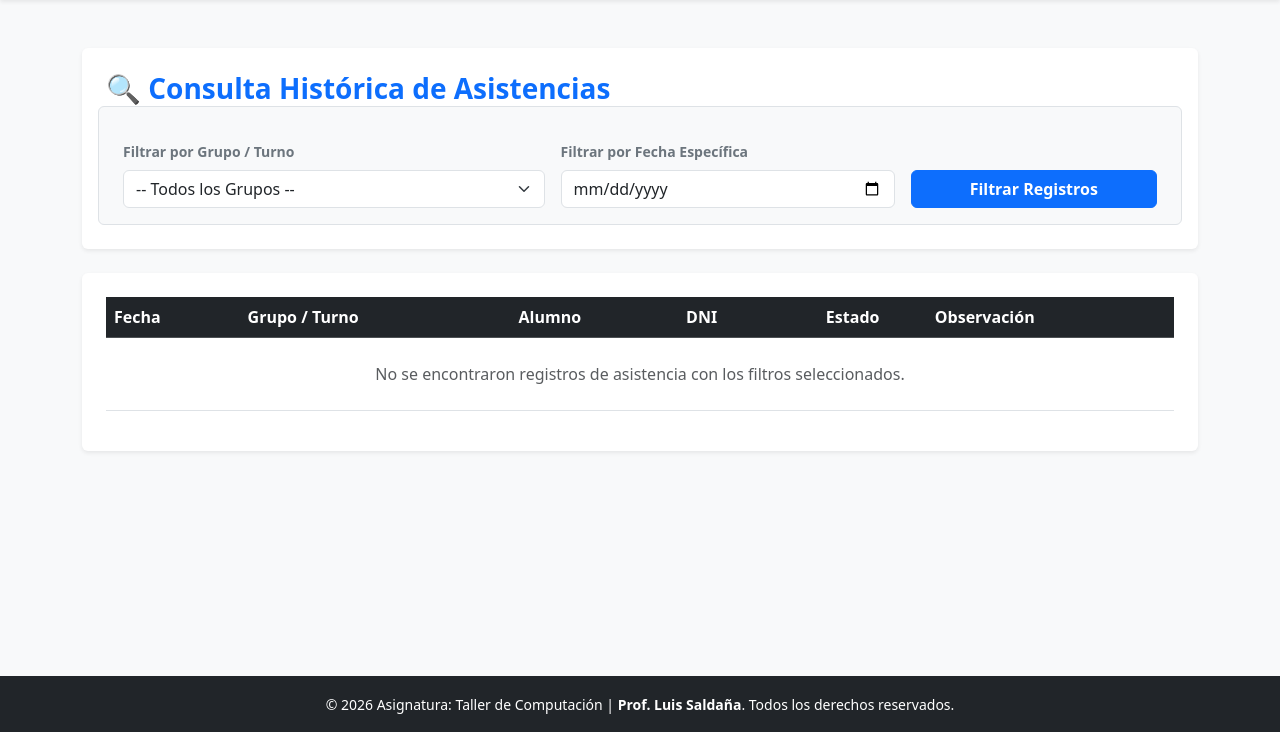
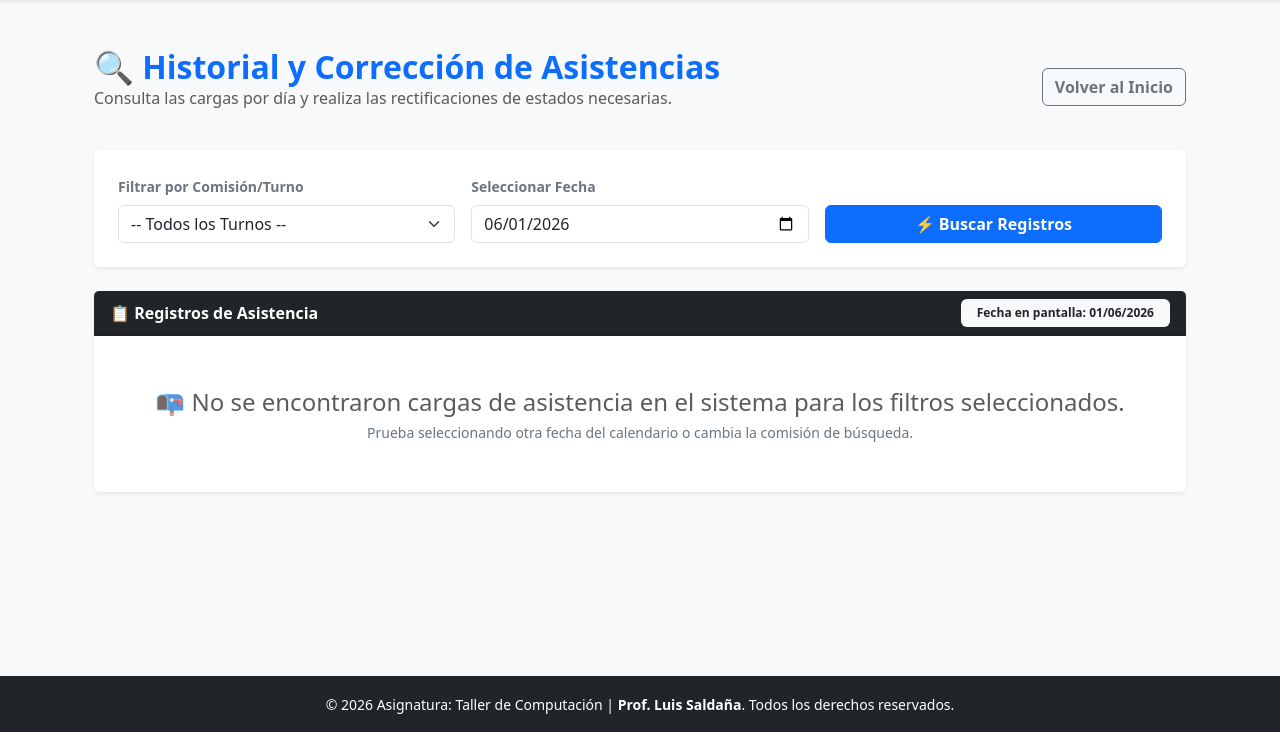
Before and after one commit to profeluissaldana/MipaginaWebTaller, a Flask app: page /docente/historial_asistencias in a window 1280 px wide. Shown: the part 68-800 px from the top of the page. Run offline with Flask 3, Linux system fonts and the light colour scheme; the visitor is signed in with stand-in values (Sample User, id 1); data comes from the database, SQL or seed files in the repository; data that the repository does not hold is empty.

Commit message:
Historial interactivo con fecha por defecto y correccion de estados en vivo

```diff
--- a/app.py
+++ b/app.py
@@ -667,6 +667,9 @@ def usuario_autenticado():
 # =========================================================================
 # PANEL DOCENTE: CONSULTA HISTÓRICA DE ASISTENCIAS POR GRUPO
 # =========================================================================
+# =========================================================================
+# PANEL DOCENTE: CONSULTA HISTÓRICA DE ASISTENCIAS CON FECHA POR DEFECTO
+# =========================================================================
 @app.route('/docente/historial_asistencias')
 def historial_asistencias():
     if not session.get('is_admin'):
@@ -676,6 +679,10 @@ def historial_asistencias():
     turnos = Turno.query.all()
     turno_id = request.args.get('turno_id', type=int)
     fecha_filtro = request.args.get('fecha', type=str) # Formato YYYY-MM-DD
+
+    # SI EL DOCENTE NO ELIGIÓ FECHA, SE ESTABLECE LA FECHA ACTUAL POR DEFECTO
+    if not fecha_filtro:
+        fecha_filtro = date.today().strftime('%Y-%m-%d')
 
     query = db.session.query(Asistencia).join(Alumno)
 
@@ -688,14 +695,45 @@ def historial_asistencias():
         except ValueError:
             pass
 
-    # Traemos las asistencias ordenadas por fecha reciente y apellido
-    asistencias = query.order_by(Asistencia.fecha.desc(), Alumno.apellido.asc()).all()
+    # Traemos las asistencias ordenadas por apellido de forma alfabética
+    asistencias = query.order_by(Alumno.apellido.asc()).all()
 
     return render_template('historial_asistencias.html',
                            turnos=turnos,
                            asistencias=asistencias,
                            turno_sel_id=turno_id,
                            fecha_sel=fecha_filtro)
+
+
+# =========================================================================
+# PANEL DOCENTE: CORREGIR/EDITAR EL ESTADO DE UNA ASISTENCIA YA GRABADA
+# =========================================================================
+@app.route('/docente/corregir_asistencia/<int:id>', methods=['POST'])
+def corregir_asistencia(id):
+    if not session.get('is_admin'):
+        flash('Acceso denegado.', 'danger')
+        return redirect(url_for('login'))
+
+    asistencia = Asistencia.query.get_or_404(id)
+
+    # Capturamos las modificaciones del formulario modal
+    nuevo_estado = request.form.get('nuevo_estado')
+    nuevo_comentario = request.form.get('nuevo_comentario', '').strip()
+
+    # Parámetros de retorno para mantener la misma vista filtrada al recargar
+    turno_retorno = request.form.get('turno_retorno', '')
+    fecha_retorno = request.form.get('fecha_retorno', '')
+
+    try:
+        asistencia.estado = nuevo_estado
+        asistencia.comentario_diario = nuevo_comentario if nuevo_comentario else None
+        db.session.commit()
+        flash(f'Asistencia de {asistencia.alumno.apellido} corregida con éxito.', 'success')
+    except Exception as e:
+        db.session.rollback()
+        flash(f'Error al corregir la asistencia: {str(e)}', 'danger')
+
+    return redirect(url_for('historial_asistencias', turno_id=turno_retorno, fecha=fecha_retorno))
 
 
 # =========================================================================
--- a/templates/historial_asistencias.html
+++ b/templates/historial_asistencias.html
@@ -1,65 +1,145 @@
 {% extends 'base.html' %}
-{% block title %}Historial de Asistencias - Taller{% endblock %}
+
+{% block title %}Historial de Asistencias - Taller de Computación{% endblock %}
 
 {% block content %}
-<div class="card shadow-sm border-0 p-4 mb-4 bg-white">
-    <h3 class="text-primary fw-bold mb-3">🔍 Consulta Histórica de Asistencias</h3>
+<div class="container">
+    <div class="row mb-4 align-items-center">
+        <div class="col-md-8">
+            <h2 class="text-primary fw-bold mb-0">🔍 Historial y Corrección de Asistencias</h2>
+            <p class="text-muted">Consulta las cargas por día y realiza las rectificaciones de estados necesarias.</p>
+        </div>
+        <div class="col-md-4 text-md-end">
+            <a href="{{ url_for('inicio') }}" class="btn btn-outline-secondary fw-semibold">Volver al Inicio</a>
+        </div>
+    </div>
 
-    <form method="GET" action="{{ url_for('historial_asistencias') }}" class="row g-3 bg-light p-3 rounded border">
-        <div class="col-12 col-md-5">
-            <label class="form-label fw-bold small text-secondary">Filtrar por Grupo / Turno</label>
-            <select name="turno_id" class="form-select">
-                <option value="">-- Todos los Grupos --</option>
+    <div class="card shadow-sm border-0 mb-4 bg-white">
+        <div class="card-body p-4">
+            <form method="GET" action="{{ url_for('historial_asistencias') }}" class="row g-3 align-items-end">
+                <div class="col-12 col-md-4">
+                    <label for="turno_id" class="form-label fw-bold small text-secondary">Filtrar por Comisión/Turno</label>
+                    <select class="form-select" id="turno_id" name="turno_id">
+                        <option value="">-- Todos los Turnos --</option>
                         {% for t in turnos %}
                             <option value="{{ t.id }}" {% if turno_sel_id == t.id %}selected{% endif %}>{{ t.nombre_grupo }}</option>
                         {% endfor %}
                     </select>
                 </div>
                 <div class="col-12 col-md-4">
-            <label class="form-label fw-bold small text-secondary">Filtrar por Fecha Específica</label>
-            <input type="date" name="fecha" class="form-control" value="{{ fecha_sel }}">
+                    <label for="fecha" class="form-label fw-bold small text-secondary">Seleccionar Fecha</label>
+                    <input type="date" class="form-control" id="fecha" name="fecha" value="{{ fecha_sel }}">
                 </div>
-        <div class="col-12 col-md-3 d-flex align-items-end">
-            <button type="submit" class="btn btn-primary w-100 fw-bold">Filtrar Registros</button>
+                <div class="col-12 col-md-4">
+                    <button type="submit" class="btn btn-primary w-100 fw-bold">
+                        ⚡ Buscar Registros
+                    </button>
                 </div>
             </form>
         </div>
+    </div>
 
-<div class="card shadow-sm border-0 p-4 bg-white">
+    <div class="card shadow-sm border-0">
+        <div class="card-header bg-dark text-white fw-bold d-flex justify-content-between align-items-center">
+            <span>📋 Registros de Asistencia</span>
+            <span class="badge bg-light text-dark px-3 py-2 small fw-bold">
+                Fecha en pantalla: {{ fecha_sel.split('-')[2] }}/{{ fecha_sel.split('-')[1] }}/{{ fecha_sel.split('-')[0] }}
+            </span>
+        </div>
+        <div class="card-body p-0">
+            {% if asistencias %}
             <div class="table-responsive">
-        <table class="table table-hover align-middle">
-            <thead class="table-dark">
+                <table class="table table-hover table-striped align-middle mb-0">
+                    <thead class="table-light text-secondary small text-uppercase">
                         <tr>
-                    <th>Fecha</th>
-                    <th>Grupo / Turno</th>
-                    <th>Alumno</th>
-                    <th>DNI</th>
+                            <th class="ps-4">Alumno</th>
+                            <th class="text-center">DNI</th>
+                            <th>Turno / Comisión</th>
                             <th class="text-center">Estado</th>
-                    <th>Observación</th>
+                            <th>Observaciones Diarias</th>
+                            <th class="text-center pe-4">Acción</th>
                         </tr>
                     </thead>
                     <tbody>
                         {% for asis in asistencias %}
                         <tr>
-                    <td class="font-monospace text-secondary">{{ asis.fecha.strftime('%d/%m/%Y') }}</td>
-                    <td><span class="badge bg-secondary">{{ asis.alumno.turno_assigned.nombre_grupo }}</span></td>
-                    <td class="fw-bold">{{ asis.alumno.apellido }}, {{ asis.alumno.nombre }}</td>
-                    <td class="small">{{ asis.alumno.dni }}</td>
+                            <td class="ps-4 fw-bold text-secondary">
+                                {{ asis.alumno.apellido }}, {{ asis.alumno.nombre }}
+                            </td>
+                            <td class="text-center font-monospace small">{{ asis.alumno.dni }}</td>
+                            <td class="small">{{ asis.alumno.turno_assigned.nombre_grupo }}</td>
                             <td class="text-center">
-                        {% if asis.estado == 'P' %}<span class="badge bg-success px-2 py-1">Presente</span>
-                        {% elif asis.estado == 'A' %}<span class="badge bg-danger px-2 py-1">Ausente</span>
-                        {% elif asis.estado == 'T' %}<span class="badge bg-warning text-dark px-2 py-1">Tarde</span>
-                        {% elif asis.estado == 'J' %}<span class="badge bg-info px-2 py-1">Justificado</span>{% endif %}
+                                {% if asis.estado == 'P' %}
+                                    <span class="badge bg-success px-3 py-2">Presente</span>
+                                {% elif asis.estado == 'A' %}
+                                    <span class="badge bg-danger px-3 py-2">Ausente</span>
+                                {% elif asis.estado == 'T' %}
+                                    <span class="badge bg-warning text-dark px-3 py-2">Tarde</span>
+                                {% elif asis.estado == 'J' %}
+                                    <span class="badge bg-info text-dark px-3 py-2">Justificado</span>
+                                {% endif %}
                             </td>
-                    <td class="text-muted small"><em>{{ asis.comentario_diario or '-' }}</em></td>
+                            <td class="text-muted small">
+                                {{ asis.comentario_diario or '-' }}
+                            </td>
+                            <td class="text-center pe-4">
+                                <button type="button"
+                                        class="btn btn-sm btn-outline-primary fw-bold px-3"
+                                        data-bs-toggle="modal"
+                                        data-bs-target="#editModalAsis{{ asis.id }}">
+                                    ✏️ Corregir Estado
+                                </button>
+                            </td>
                         </tr>
-                {% else %}
-                <tr>
-                    <td colspan="6" class="text-center text-muted py-4">No se encontraron registros de asistencia con los filtros seleccionados.</td>
-                </tr>
+
+                        <div class="modal fade" id="editModalAsis{{ asis.id }}" tabindex="-1" aria-hidden="true">
+                            <div class="modal-dialog modal-dialog-centered">
+                                <div class="modal-content">
+                                    <div class="modal-header bg-primary text-white">
+                                        <h5 class="modal-title fw-bold">Rectificar Estado de Asistencia</h5>
+                                        <button type="button" class="btn-close btn-close-white" data-bs-shadow="none" data-bs-dismiss="modal" aria-label="Close"></button>
+                                    </div>
+                                    <form method="POST" action="{{ url_for('corregir_asistencia', id=asis.id) }}">
+                                        <div class="modal-body text-start text-dark">
+                                            <p class="mb-3">Corrigiendo registro de: <strong class="text-primary">{{ asis.alumno.apellido }}, {{ asis.alumno.nombre }}</strong></p>
+
+                                            <input type="hidden" name="turno_retorno" value="{{ turno_sel_id or '' }}">
+                                            <input type="hidden" name="fecha_retorno" value="{{ fecha_sel }}">
+
+                                            <div class="mb-3">
+                                                <label class="form-label fw-bold small text-muted">Seleccione el Nuevo Estado</label>
+                                                <select class="form-select" name="nuevo_estado" required>
+                                                    <option value="P" {% if asis.estado == 'P' %}selected{% endif %}>P - Presente</option>
+                                                    <option value="A" {% if asis.estado == 'A' %}selected{% endif %}>A - Ausente</option>
+                                                    <option value="T" {% if asis.estado == 'T' %}selected{% endif %}>T - Tarde (Afecta 0.5 falta)</option>
+                                                    <option value="J" {% if asis.estado == 'J' %}selected{% endif %}>J - Justificado</option>
+                                                </select>
+                                            </div>
+
+                                            <div class="mb-3">
+                                                <label class="form-label fw-bold small text-muted">Comentario u Observación Diaria</label>
+                                                <input type="text" class="form-control" name="nuevo_comentario" value="{{ asis.comentario_diario or '' }}" placeholder="Ej: Presentó certificado / Justifica llegada tarde">
+                                            </div>
+                                        </div>
+                                        <div class="modal-footer bg-light">
+                                            <button type="button" class="btn btn-secondary btn-sm" data-bs-dismiss="modal">Cancelar</button>
+                                            <button type="submit" class="btn btn-success btn-sm fw-bold px-3">Guardar Corrección</button>
+                                        </div>
+                                    </form>
+                                </div>
+                            </div>
+                        </div>
                         {% endfor %}
                     </tbody>
                 </table>
             </div>
+            {% else %}
+            <div class="text-center py-5">
+                <p class="fs-4 text-muted mb-0">📭 No se encontraron cargas de asistencia en el sistema para los filtros seleccionados.</p>
+                <small class="text-secondary">Prueba seleccionando otra fecha del calendario o cambia la comisión de búsqueda.</small>
+            </div>
+            {% endif %}
+        </div>
+    </div>
 </div>
 {% endblock %}
```
Lines whose indentation alone changed are shown as unchanged.
